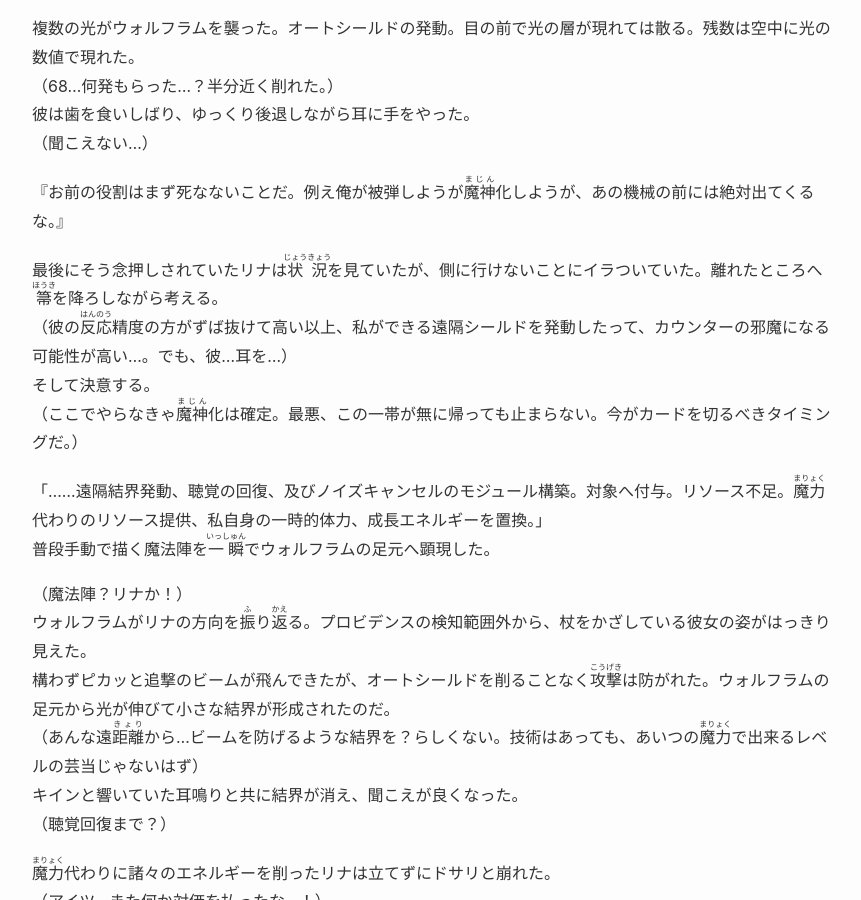
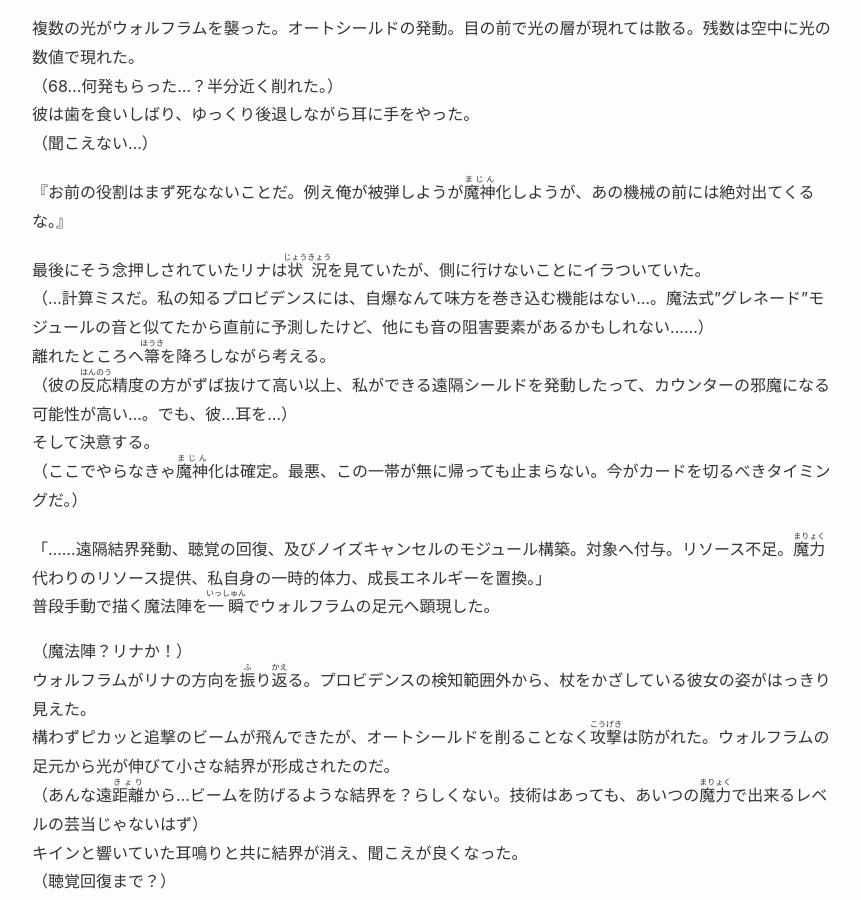
Before and after one commit to MikakoWorld/unison-gate-beta, a Jekyll site: the page built from docs/part03/25_塔の番人.md, in a window 1280 px wide and 900 px high, scrolled down 8831 px. Shown: the whole window, without its empty margins (208-1069 px from the left). Built offline with Jekyll 4.4.1, drawn with Linux system fonts in a browser that asks for light colours.

Commit message:
25話微調整

```diff
--- a/docs/part03/25_塔の番人.md
+++ b/docs/part03/25_塔の番人.md
@@ -253,7 +253,9 @@ layout: novel
 
 『お前の役割はまず死なないことだ。例え俺が被弾しようが<ruby>魔神<rt>まじん</rt></ruby>化しようが、あの機械の前には絶対出てくるな。』
 
-最後にそう念押しされていたリナは<ruby>状況<rt>じょうきょう</rt></ruby>を見ていたが、側に行けないことにイラついていた。離れたところへ<ruby>箒<rt>ほうき</rt></ruby>を降ろしながら考える。
+最後にそう念押しされていたリナは<ruby>状況<rt>じょうきょう</rt></ruby>を見ていたが、側に行けないことにイラついていた。
+（…計算ミスだ。私の知るプロビデンスには、自爆なんて味方を巻き込む機能はない…。魔法式"グレネード"モジュールの音と似てたから直前に予測したけど、他にも音の阻害要素があるかもしれない……）
+離れたところへ<ruby>箒<rt>ほうき</rt></ruby>を降ろしながら考える。
 （彼の<ruby>反応<rt>はんのう</rt></ruby>精度の方がずば抜けて高い以上、私ができる遠隔シールドを発動したって、カウンターの邪魔になる可能性が高い…。でも、彼…耳を…）
 そして決意する。
 （ここでやらなきゃ<ruby>魔神<rt>まじん</rt></ruby>化は確定。最悪、この一帯が無に帰っても止まらない。今がカードを切るべきタイミングだ。）
```
